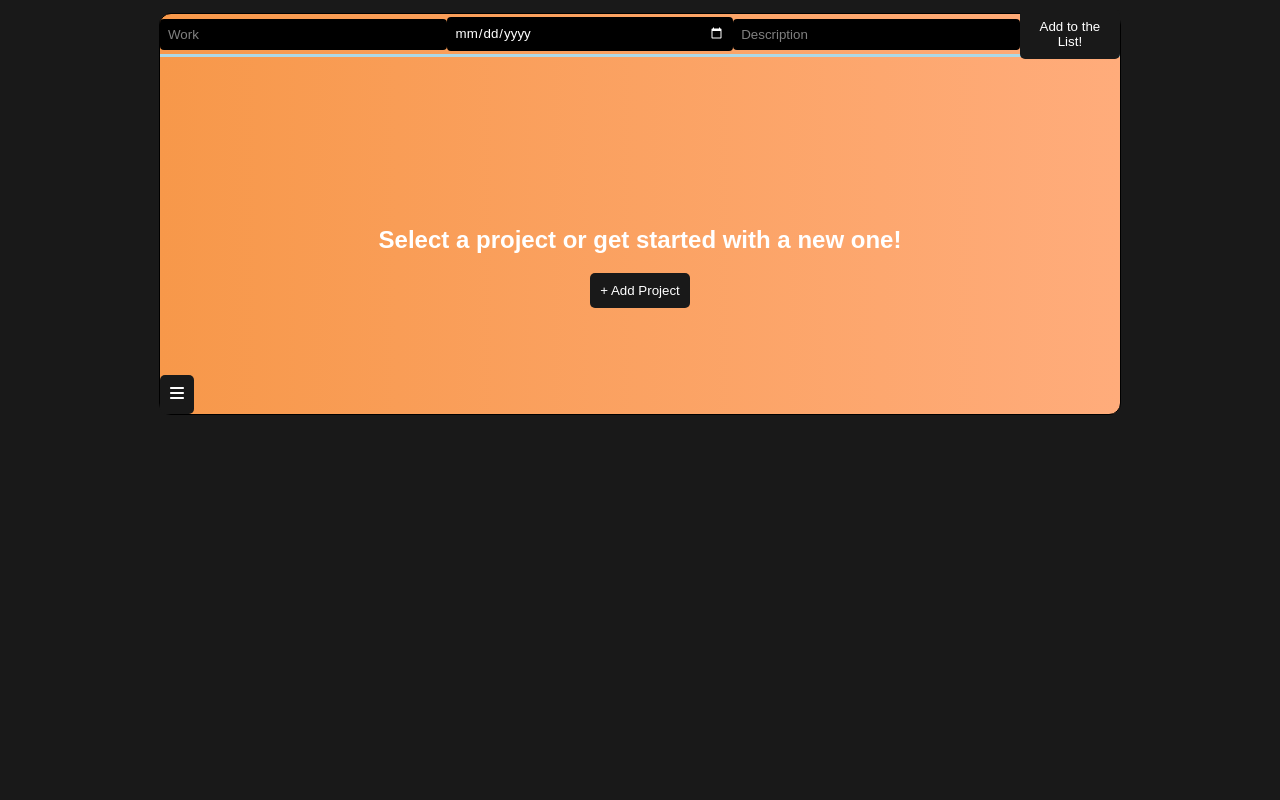
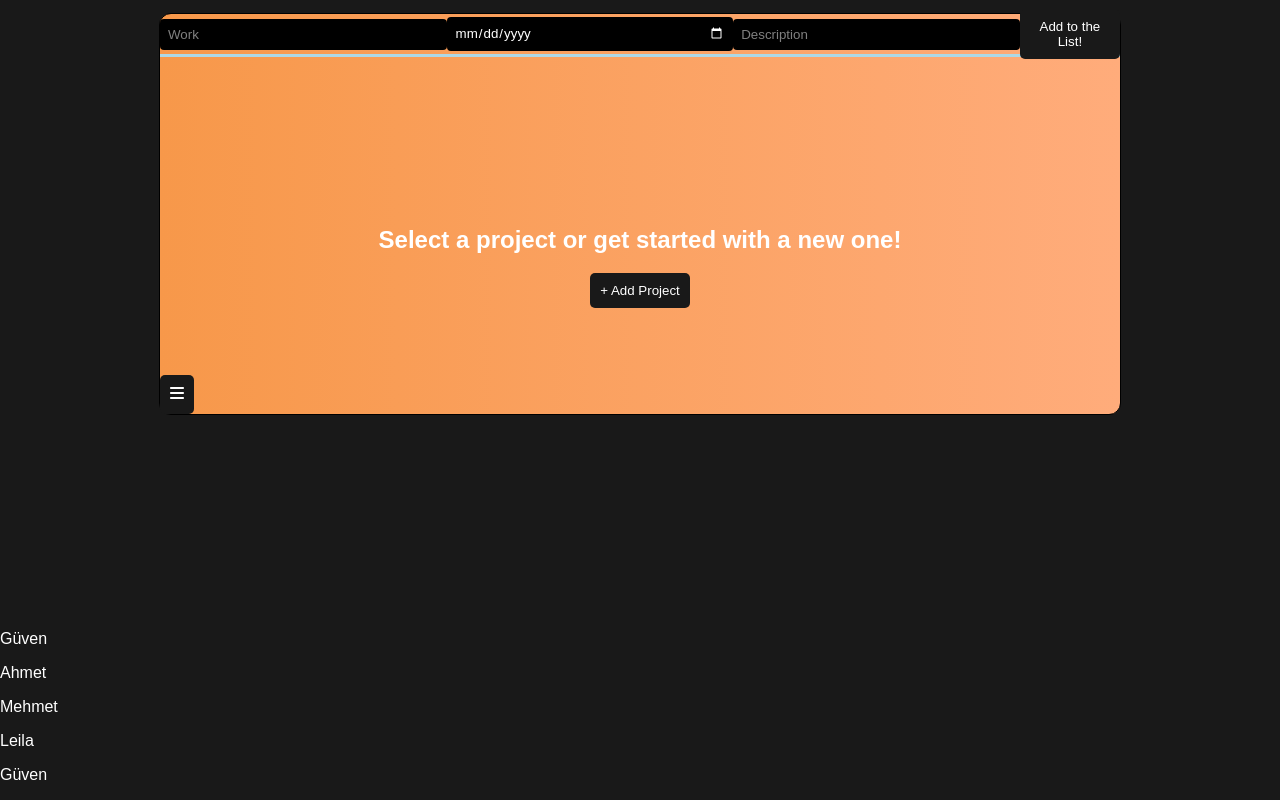
Before and after one commit to guvenfazli/To-Do-List-w-React, a React (Create React App) app in the folder theater/: page / in a window 1280 px wide. Shown: the part 186-986 px from the top of the page. Before the commit the page ends 800 px from the top, so only its background shows below. Built offline with nearby package versions, Linux system fonts and the light colour scheme; a web font is replaced by a local one.

Commit message:
Index Test is done

```diff
--- a/theater/src/App.css
+++ b/theater/src/App.css
@@ -339,6 +339,8 @@ input[type="date"]::-webkit-calendar-picker-indicator {
   transition: 1s;
 }
 
+
+
 .open-nav-btn{
   position: absolute;
   left: 0%;
--- a/theater/src/App.jsx
+++ b/theater/src/App.jsx
@@ -7,6 +7,7 @@ import NoTask from './Components/No Task/NoTask';
 import Welcome from './Components/Welcome';
 import RenderWork from './Components/RenderWork/RenderWork';
 
+const denemeArray = [{name: 'Güven', age: 24}, {name: 'Ahmet', age: 20}, {name: 'Mehmet', age: 23}, {name: 'Leila', age: 21}]
 
 function App() {
 
@@ -126,6 +127,8 @@ function App() {
  }
 
  /* TESTS ARE DOWN BELOW*/
+
+ const [indexTest, setIndexTest] = useState(0)
 
  const [toDoList, setToDoList] = useState([])
 
@@ -303,8 +306,8 @@ function App() {
       </section>
 
 
-
-
+      {denemeArray.map((row, index) => <p onClick={() => setIndexTest(index)}>{row.name}</p>)}
+      <p>{denemeArray[indexTest].name}</p>
 
 
 
```
